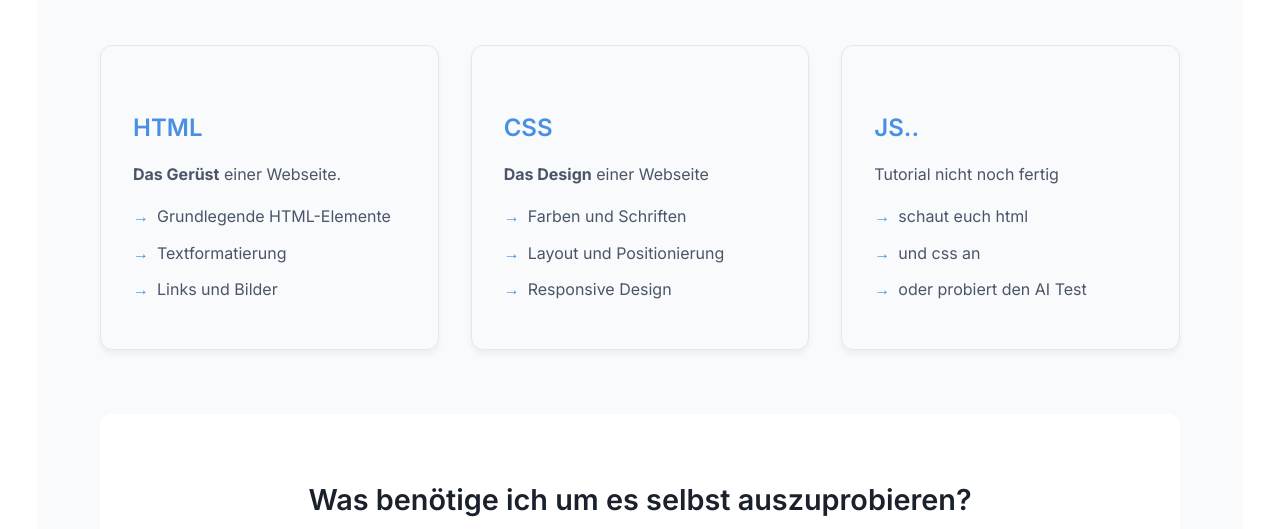
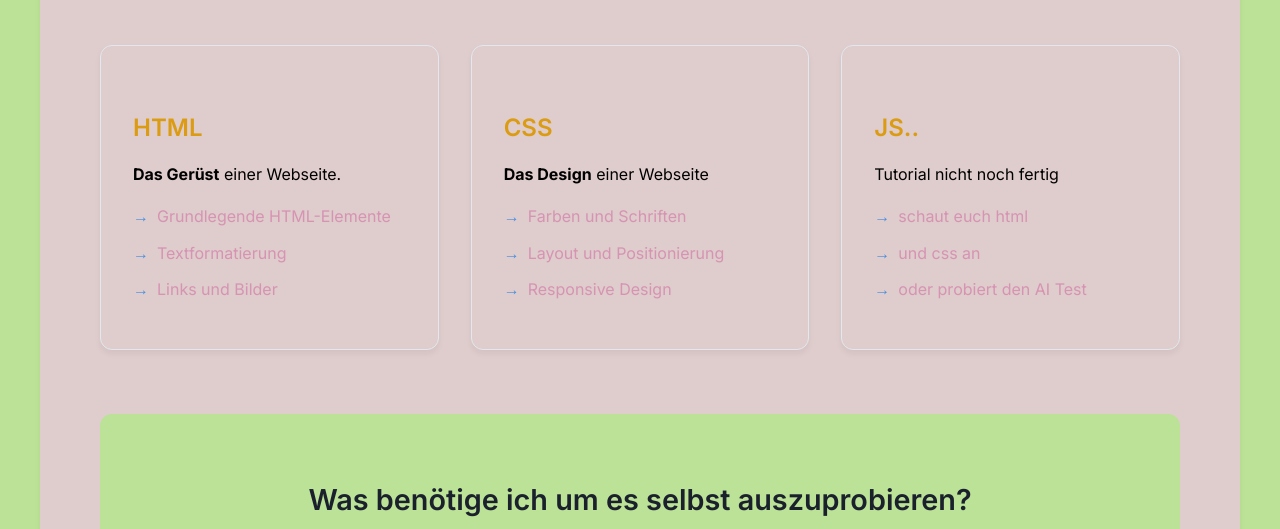
Before and after one commit to vsvito420/html-tutorial, a website: page project/index.html in a window 1280 px wide. Shown: the part 271-800 px from the top of the page. Drawn offline with Linux system fonts and the light colour scheme.

Commit message:
Füge neue Startskripte hinzu und aktualisiere CSS-Variablen für das Design

```diff
--- a/package.json
+++ b/package.json
@@ -6,7 +6,8 @@
   "scripts": {
     "pages:dev": "wrangler pages dev ./project",
     "pages:deploy": "wrangler pages deploy ./project",
-    "dev": "live-server ./project --host=localhost --port=3000 --entry-file=index.html --mount=/:/project"
+    "dev": "live-server ./project --host=localhost --port=3000 --entry-file=index.html --mount=/:/project",
+    "start": "npm run dev --port=3000"
   },
   "keywords": [
     "html",
--- a/project/styles.css
+++ b/project/styles.css
@@ -4,12 +4,12 @@
 /* CSS Variablen für Theme */
 :root {
   /* Light Theme (Standard) */
-  --bg-primary: #ffffff;
-  --bg-secondary: #f8fafc;
+  --bg-primary: #bbe296;
+  --bg-secondary: #dfcccc;
   --text-primary: #1a202c;
-  --text-secondary: #4a5568;
+  --text-secondary: #000000;
   --border-color: #e2e8f0;
-  --accent-color: #4a90e2;
+  --accent-color: #db9c13;
   --accent-hover: #357abd;
   --shadow-color: rgba(0,0,0,0.05);
   --code-bg: #2d3748;
@@ -18,15 +18,15 @@
 
 /* Dark Theme */
 [data-theme="dark"] {
-  --bg-primary: #2d3748;
-  --bg-secondary: #374151;
+  --bg-primary: #5f4fa5;
+  --bg-secondary: #130e25;
   --text-primary: #f7fafc;
-  --text-secondary: #e2e8f0;
-  --border-color: #4a5568;
+  --text-secondary: #ffffff;
+  --border-color: #1cc52a;
   --accent-color: #60a5fa;
   --accent-hover: #3b82f6;
   --shadow-color: rgba(0,0,0,0.15);
-  --code-bg: #1a202c;
+  --code-bg: #0d1016;
   --code-text: #f9fafb;
 }
 
@@ -224,7 +224,7 @@ ul, ol {
 
 li {
   margin-bottom: 0.5rem;
-  color: #4a5568;
+  color: #d693b2;
 }
 
 /* Feature Cards */
--- /dev/null
+++ b/start.txt
@@ -0,0 +1 @@
+python -m http.server 8000
```
